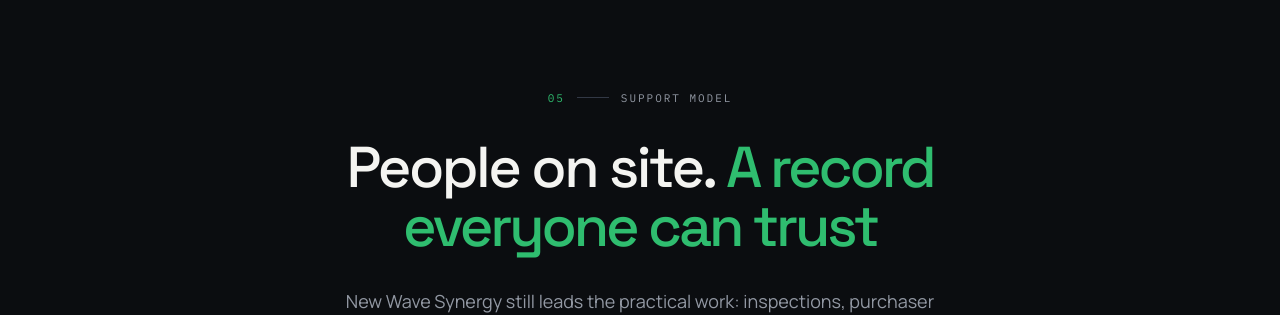
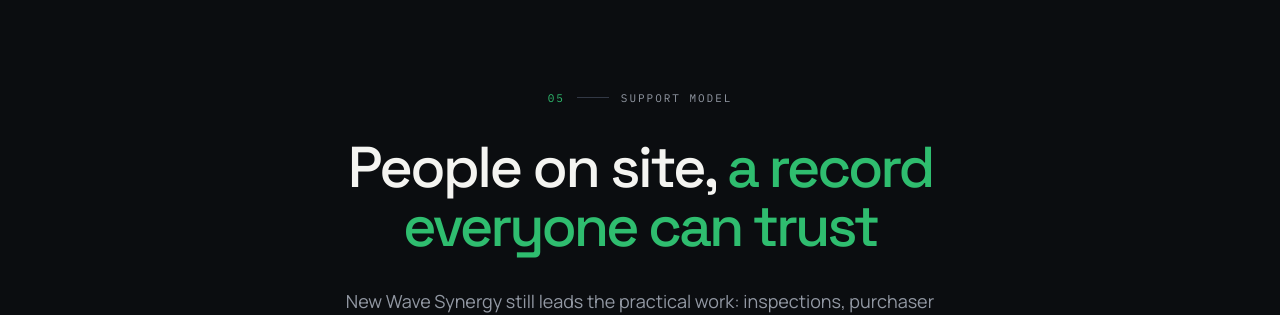
Before and after one commit to EVAVO-STUDIO/touchpoint, a Next.js app: page / in a window 1280 px wide. Shown: the part 5220-5535 px from the top of the page. Built offline with nearby package versions, Linux system fonts and the light colour scheme.

Commit message:
fix: polish support model headline

```diff
--- a/components/sections/system.tsx
+++ b/components/sections/system.tsx
@@ -85,8 +85,8 @@ export function System() {
           </Reveal>
           <Reveal delay={0.05}>
             <h2 className="display-lg mt-8 text-balance">
-              People on site.{' '}
-              <span className="italic-accent text-accent">A record everyone can trust</span>
+              People on site,{' '}
+              <span className="italic-accent text-accent">a record everyone can trust</span>
             </h2>
           </Reveal>
           <Reveal delay={0.1}>
```
